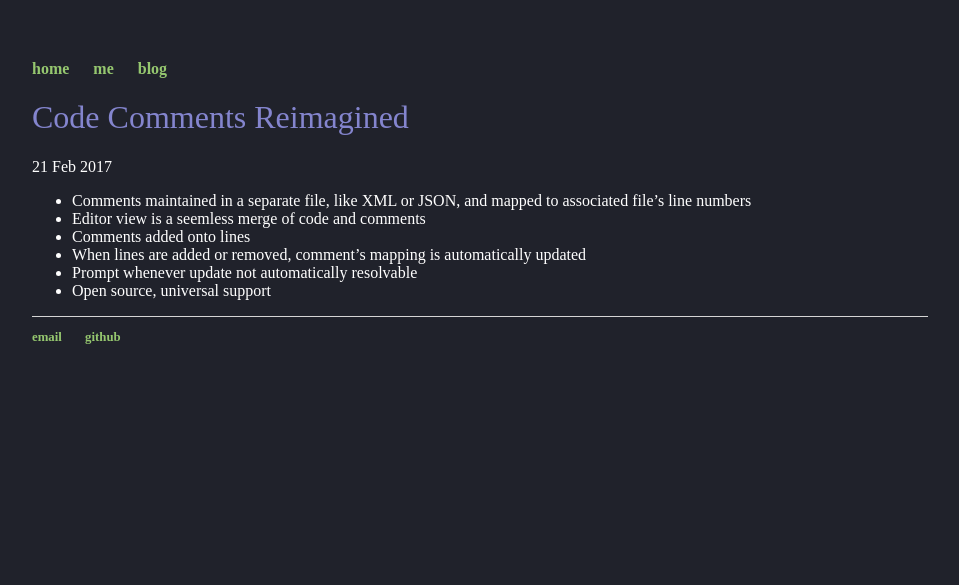
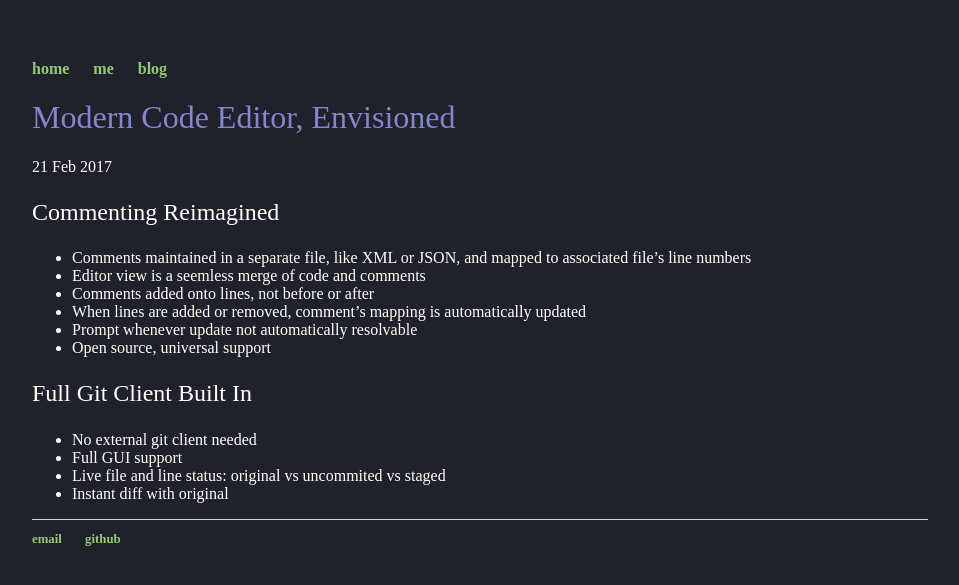
Before and after one commit to rishikhaneja/rishikhaneja.github.io, a Jekyll site: the page built from _posts/2017-02-21-code_editors.md, in a window 1280 px wide. Shown: the top 585 px of the page, without its empty margins (160-1119 px from the left). Built offline with Jekyll 4.4.1, drawn with Linux system fonts in a browser that asks for light colours; nearby versions of some CDN libraries; some web fonts are replaced.

Commit message:
Update post#1

```diff
--- a/_posts/2017-02-21-code_comments-reimagined.md
+++ b/_posts/2017-02-21-code_editors.md
@@ -1,12 +1,19 @@
 ---
 layout: post
-title: Code Comments Reimagined
+title: Modern Code Editor, Envisioned
 date: 2017-02-21
 ---
 
+## Commenting Reimagined
 * Comments maintained in a separate file, like XML or JSON, and mapped to associated file's line numbers
 * Editor view is a seemless merge of code and comments
-* Comments added onto lines
+* Comments added onto lines, not before or after
 * When lines are added or removed, comment's mapping is automatically updated
 * Prompt whenever update not automatically resolvable
 * Open source, universal support
+
+## Full Git Client Built In
+* No external git client needed
+* Full GUI support
+* Live file and line status: original vs uncommited vs staged
+* Instant diff with original
```
